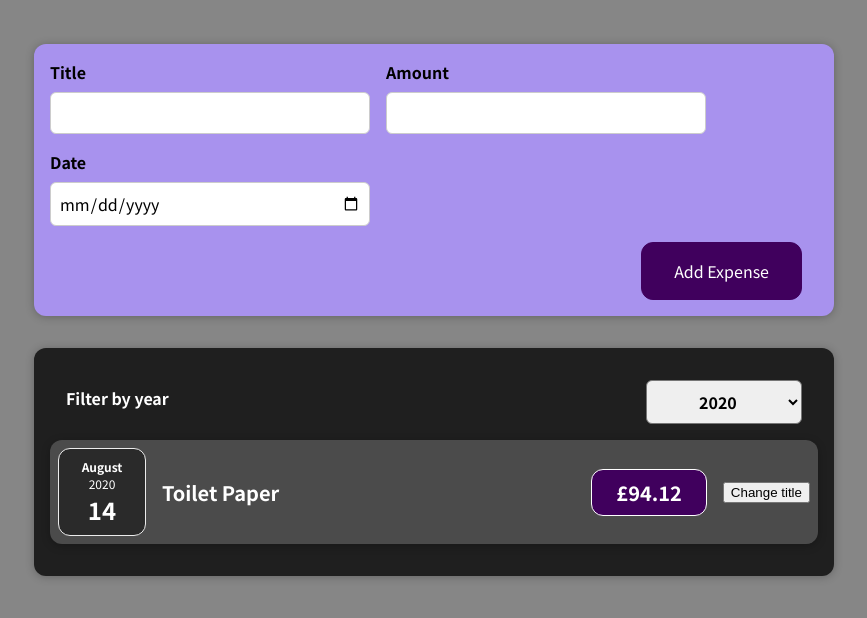
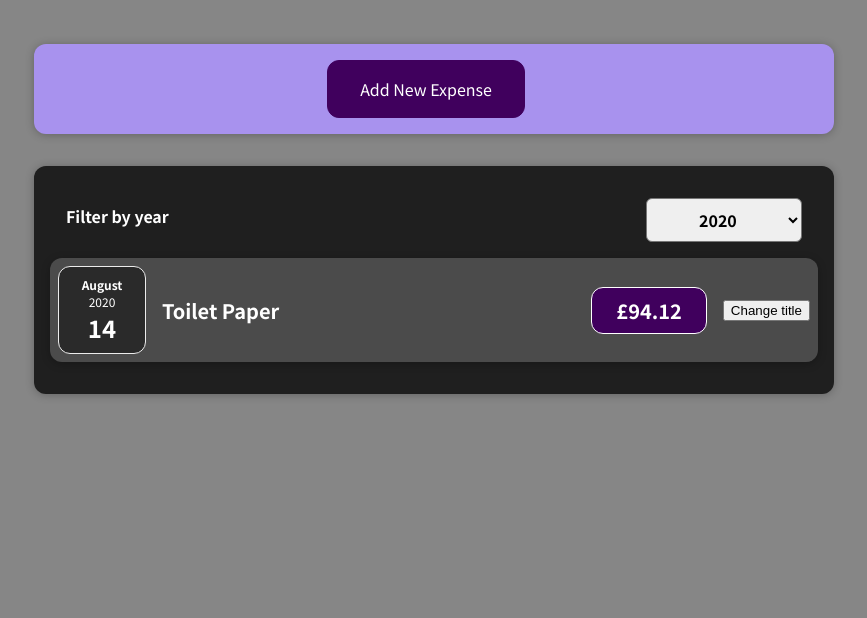
Before and after one commit to Chalderrr/react-js-training, a React (Create React App) app: page / in a window 1280 px wide. Shown: the top 618 px of the page, without its empty margins (206-1073 px from the left). Built offline with nearby package versions, Linux system fonts and the light colour scheme.

Commit message:
:zap: hide/show form and also cancel out new expense

```diff
--- a/src/components/NewExpense/ExpenseForm.js
+++ b/src/components/NewExpense/ExpenseForm.js
@@ -85,6 +85,9 @@ const ExpenseForm = (props) => {
                 </div>
             </div>
             <div className="new-expense__actions">
+                <button onClick={props.onCancel} type="button">
+                    Cancel
+                </button>
                 <button type="submit">Add Expense</button>
             </div>
         </form>
--- a/src/components/NewExpense/NewExpense.js
+++ b/src/components/NewExpense/NewExpense.js
@@ -1,20 +1,39 @@
-import React from 'react';
+import React, { useState } from 'react';
 
 import './NewExpense.css';
 import ExpenseForm from './ExpenseForm';
 
 const NewExpense = (props) => {
+    const [hideForm, setHideForm] = useState(false);
+
     const onSaveExpenseDataHandler = (enteredExpenseData) => {
         const expenseData = {
             ...enteredExpenseData,
             id: Math.random().toString(),
         };
         props.onAddExpense(expenseData);
+        setHideForm(false);
+    };
+
+    const handleFormVisibility = () => {
+        setHideForm(true);
+    };
+
+    const stopEditingHandler = () => {
+        setHideForm(false);
     };
 
     return (
         <div className="new-expense">
-            <ExpenseForm onSaveExpenseData={onSaveExpenseDataHandler} />
+            {!hideForm && (
+                <button onClick={handleFormVisibility}>Add New Expense</button>
+            )}
+            {hideForm && (
+                <ExpenseForm
+                    onSaveExpenseData={onSaveExpenseDataHandler}
+                    onCancel={stopEditingHandler}
+                />
+            )}
         </div>
     );
 };
```
Also changed, not shown: 1 other file (tests, documents, lock files or other folders).
